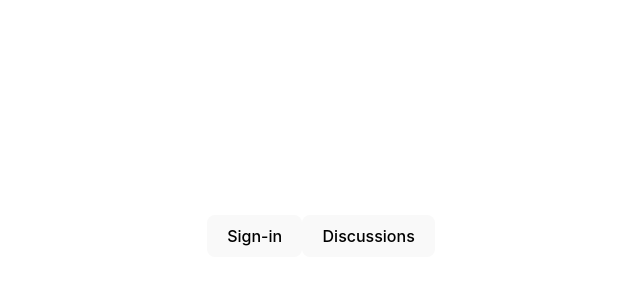
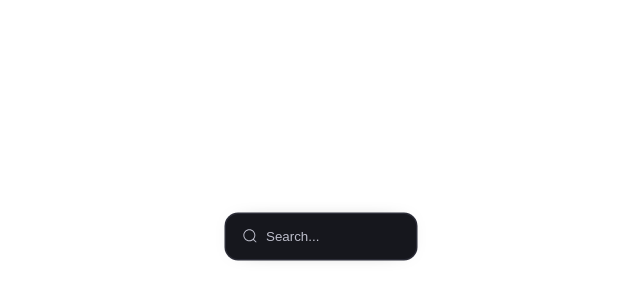
Before and after one commit to Jasmineleeyt/BuildingBlocks, a React (Vite) app: page / in a window 1280 px wide. Shown: the part 164-464 px from the top of the page, without its empty margins (319-959 px from the left). Built offline with nearby package versions, Linux system fonts and the light colour scheme.

Commit message:
Added search bar

```diff
--- a/package.json
+++ b/package.json
@@ -14,7 +14,8 @@
     "graphql": "^16.11.0",
     "react": "^18.2.0",
     "react-dom": "^18.2.0",
-    "react-router-dom": "^7.6.1"
+    "react-router-dom": "^7.6.1",
+    "styled-components": "^6.1.18"
   },
   "devDependencies": {
     "@types/react": "^18.2.15",
--- a/src/App.jsx
+++ b/src/App.jsx
@@ -7,6 +7,8 @@
 import Home from './pages/Home';
 import LoginPage from './pages/LoginPage'
 import SignupPage from './pages/SignUpPage';
+import DiscussionPage from './pages/DiscussionPage';
+
 
 // const httpLink = createHttpLink({
 //  uri: '/graphql',
@@ -15,7 +17,7 @@
 function App() {
   return (
     <div>
-      <Home />
+      <DiscussionPage />
     </div>
   )
 }
--- /dev/null
+++ b/src/pages/DiscussionPage.css
@@ -0,0 +1,50 @@
+
+  .group {
+    display: flex;
+    line-height: 28px;
+    align-items: center;
+    position: relative;
+    max-width: 190px;
+  }
+
+  .input {
+    font-family: "Montserrat", sans-serif;
+    width: 100%;
+    height: 45px;
+    padding-left: 2.5rem;
+    box-shadow: 0 0 0 1.5px #2b2c37, 0 0 25px -17px #000;
+    border: 0;
+    border-radius: 12px;
+    background-color: #16171d;
+    outline: none;
+    color: #bdbecb;
+    transition: all 0.25s cubic-bezier(0.19, 1, 0.22, 1);
+    cursor: text;
+    z-index: 0;
+  }
+
+  .input::placeholder {
+    color: #bdbecb;
+  }
+
+  .input:hover {
+    box-shadow: 0 0 0 2.5px #2f303d, 0px 0px 25px -15px #000;
+  }
+
+  .input:active {
+    transform: scale(0.95);
+  }
+
+  .input:focus {
+    box-shadow: 0 0 0 2.5px #2f303d;
+  }
+
+  .search-icon {
+    position: absolute;
+    left: 1rem;
+    fill: #bdbecb;
+    width: 1rem;
+    height: 1rem;
+    pointer-events: none;
+    z-index: 1;
+  }`;
--- a/src/pages/DiscussionPage.jsx
+++ b/src/pages/DiscussionPage.jsx
@@ -0,0 +1,18 @@
+import React, { useEffect, useState } from 'react';
+import './DiscussionPage.css'
+import styled from 'styled-components';
+
+const DiscussionPage = () => {
+  return (
+      <div className="group">
+        <svg viewBox="0 0 24 24" aria-hidden="true" className="search-icon">
+          <g>
+            <path d="M21.53 20.47l-3.66-3.66C19.195 15.24 20 13.214 20 11c0-4.97-4.03-9-9-9s-9 4.03-9 9 4.03 9 9 9c2.215 0 4.24-.804 5.808-2.13l3.66 3.66c.147.146.34.22.53.22s.385-.073.53-.22c.295-.293.295-.767.002-1.06zM3.5 11c0-4.135 3.365-7.5 7.5-7.5s7.5 3.365 7.5 7.5-3.365 7.5-7.5 7.5-7.5-3.365-7.5-7.5z" />
+          </g>
+        </svg>
+        <input id="query" className="input" type="search" placeholder="Search..." name="searchbar" />
+      </div>
+  );
+}
+
+export default DiscussionPage;
```
Also changed, not shown: 1 other file (tests, documents, lock files or other folders).
